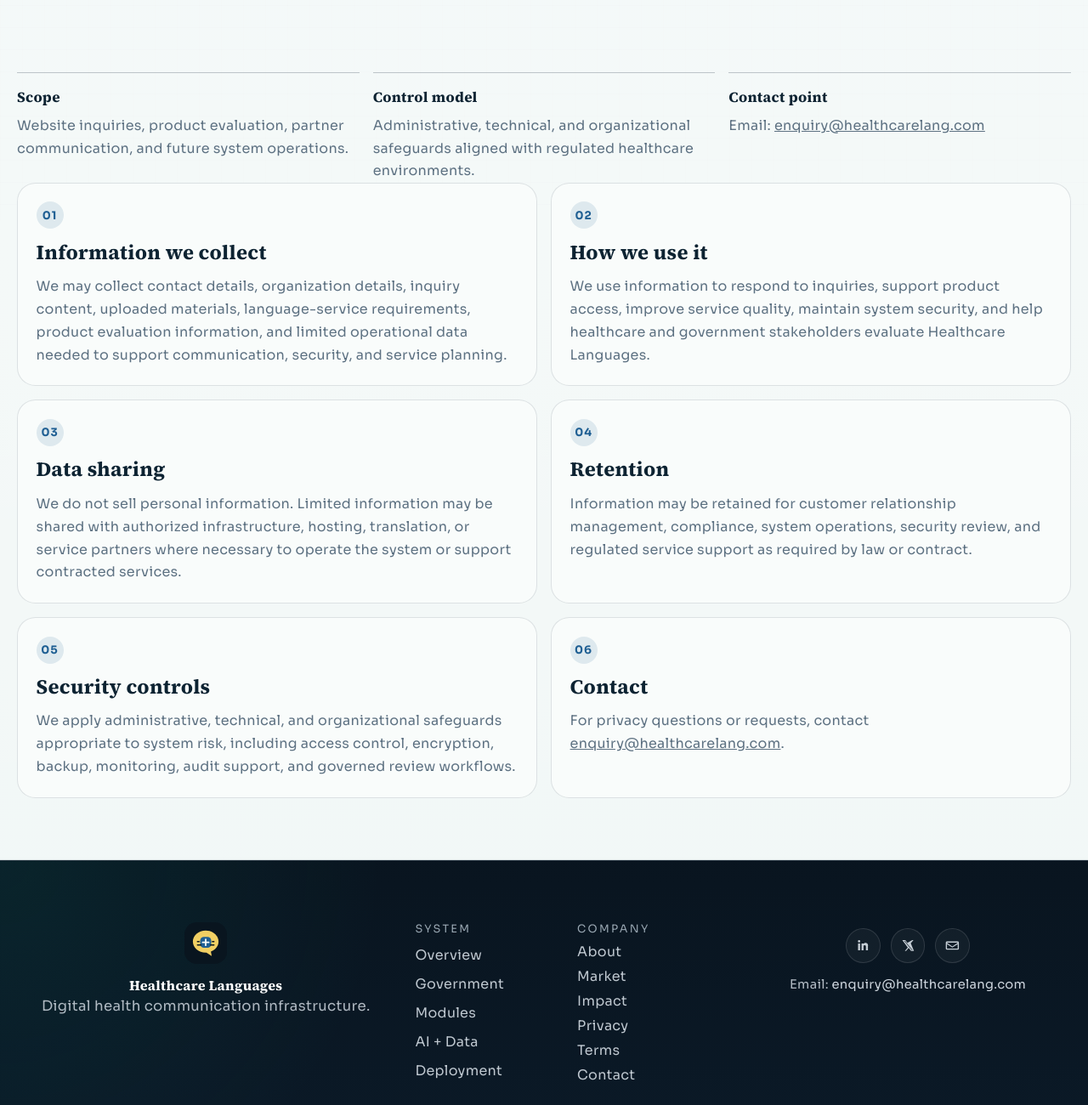
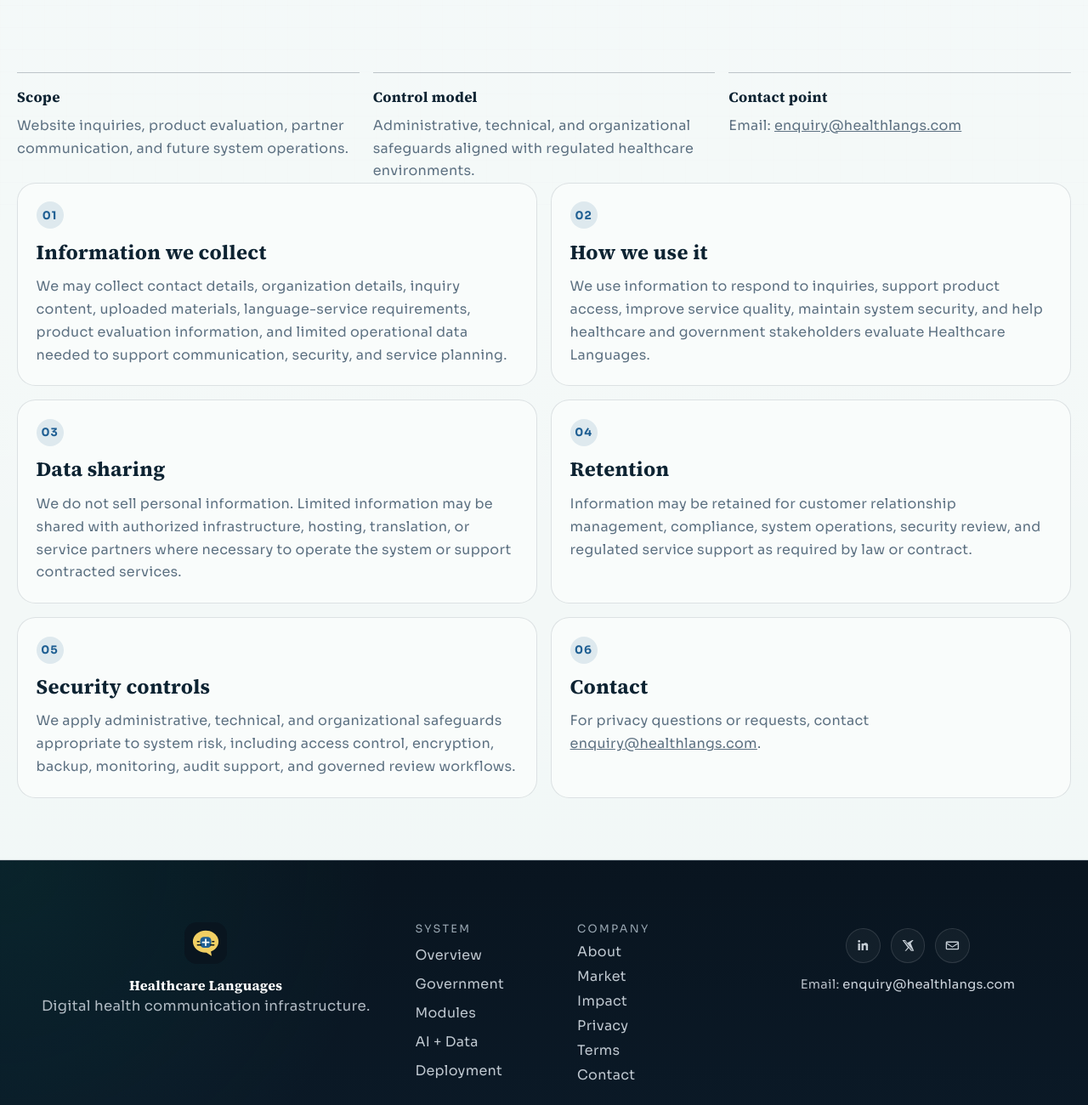
Before and after one commit to wal37/hlang, a plain HTML site: page privacy.html in a window 1280 px wide. Shown: the part 540-1840 px from the top of the page at 85% size. Drawn offline with Linux system fonts and the light colour scheme.

Commit message:
Update contact email addresses in privacy.html

```diff
--- a/privacy.html
+++ b/privacy.html
@@ -64,7 +64,7 @@
         </article>
         <article class="mini-panel">
           <strong>Contact point</strong>
-          <p>Email: <a href="mailto:enquiry@healthcarelang.com">enquiry@healthcarelang.com</a></p>
+          <p>Email: <a href="mailto:enquiry@healthlangs.com">enquiry@healthlangs.com</a></p>
         </article>
       </div>
       <div class="shell legal-grid">
@@ -96,7 +96,7 @@
         <article class="legal-card legal-card-indexed">
           <span class="legal-index">06</span>
           <h2>Contact</h2>
-          <p>For privacy questions or requests, contact <a href="mailto:enquiry@healthcarelang.com">enquiry@healthcarelang.com</a>.</p>
+          <p>For privacy questions or requests, contact <a href="mailto:enquiry@healthlangs.com">enquiry@healthlangs.com</a>.</p>
         </article>
       </div>
     </section>
@@ -143,7 +143,7 @@
           </a>
         </div>
         <div class="footer-social-contact">
-          <p>Email: <a href="mailto:enquiry@healthcarelang.com">enquiry@healthcarelang.com</a></p>
+          <p>Email: <a href="mailto:enquiry@healthlangs.com">enquiry@healthlangs.com</a></p>
 
         </div>
       </div>
```
